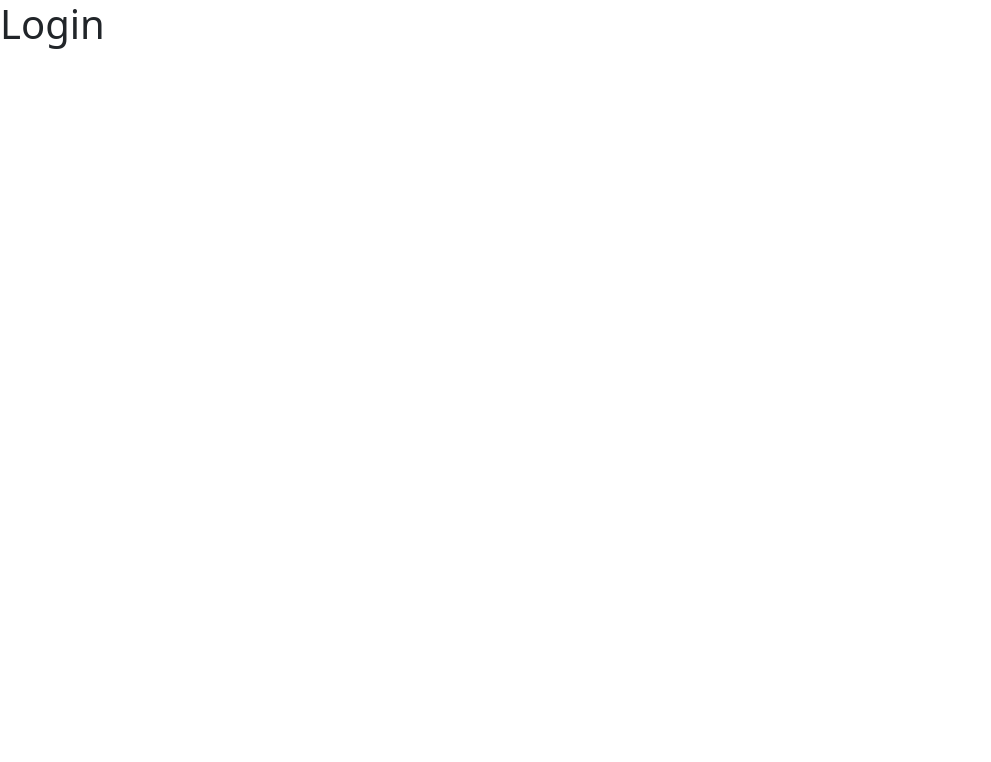
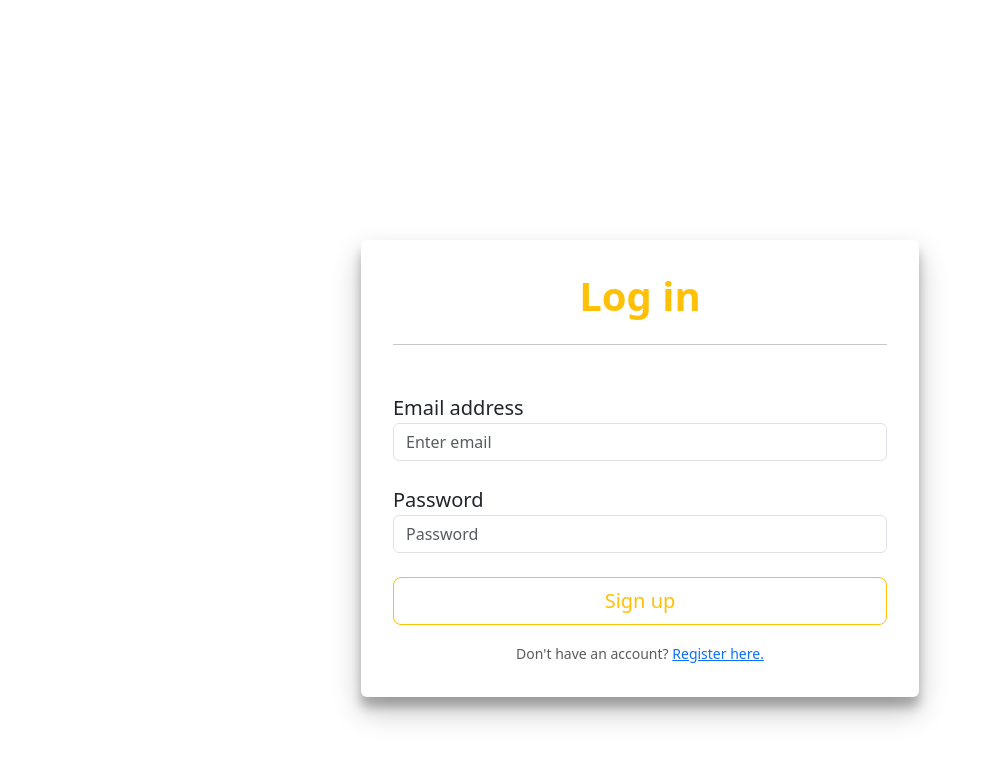
Before and after one commit to cd-mario/final-req-login-form, a React (Vite) app in the folder final-project/: page /login in a window 1280 px wide. Shown: the top 762 px of the page, without its empty margins (0-991 px from the left). Built offline with nearby package versions, Linux system fonts and the light colour scheme.

Commit message:
fixed the link to the home page, fixed slight mistakes in the login and register page

```diff
--- a/final-project/src/components/Login.jsx
+++ b/final-project/src/components/Login.jsx
@@ -1,6 +1,25 @@
+import {Link} from 'react-router-dom'
+
 const Login = () => {
     return (
-        <h1>Login</h1>
+        <div className="container">
+        <form class="w-50 mx-auto rounded">
+        <h1 class="lead fs-1 text-center mb-4 fw-bold text-warning">Log in</h1>
+        <hr />
+        <div class="form-group mb-4 mt-5">
+            <label for="exampleInputEmail1" class="lead">Email address</label>
+            <input type="email" class="form-control" id="exampleInputEmail1" placeholder="Enter email"/>
+        </div>
+        <div class="form-group mb-4">
+            <label for="exampleInputPassword1" class="lead">Password</label>
+            <input type="password" class="form-control" id="exampleInputPassword1" placeholder="Password"/>
+        </div>
+        <button className="btn-block" type="submit" class="btn btn-outline-warning btn-lg w-100 mb-3">Sign up</button>
+        <div className="text-center">
+        <small id="emailHelp" class="form-text">Don't have an account?  <Link to="/">Register here.</Link> </small>
+        </div>
+        </form>
+    </div>
      );
 }
 
--- a/final-project/src/components/Signup.jsx
+++ b/final-project/src/components/Signup.jsx
@@ -1,11 +1,10 @@
 import {Link} from 'react-router-dom'
-import Login from './Login.jsx'
 
 
 const Signup = () => {
     return (
         <div className="container">
-            <form class="w-50 mx-auto">
+            <form class="w-50 mx-auto rounded">
             <h1 class="lead fs-1 text-center mb-4 fw-bold text-primary">Sign up</h1>
             <hr />
             <div class="form-group mb-4 mt-5">
--- a/final-project/src/index.css
+++ b/final-project/src/index.css
@@ -6,5 +6,5 @@
 form {
   margin-top: 15rem;
   padding: 2rem;
-  box-shadow: rgba(100, 100, 111, 0.2) 0px 7px 29px 0px;
+  box-shadow: rgba(0, 0, 0, 0.25) 0px 14px 28px, rgba(0, 0, 0, 0.22) 0px 10px 10px;
 }
--- a/final-project/src/main.jsx
+++ b/final-project/src/main.jsx
@@ -9,10 +9,10 @@ createRoot(document.getElementById('root')).render(
     <Router>
       <Switch>
         <Route path="/" exact>
+          <Signup />
+        </Route>
+        <Route path="/home">
           <Home />
-        </Route>
-        <Route path="/signup">
-          <Signup />
         </Route>
         <Route path="/login">
           <Login />
```
